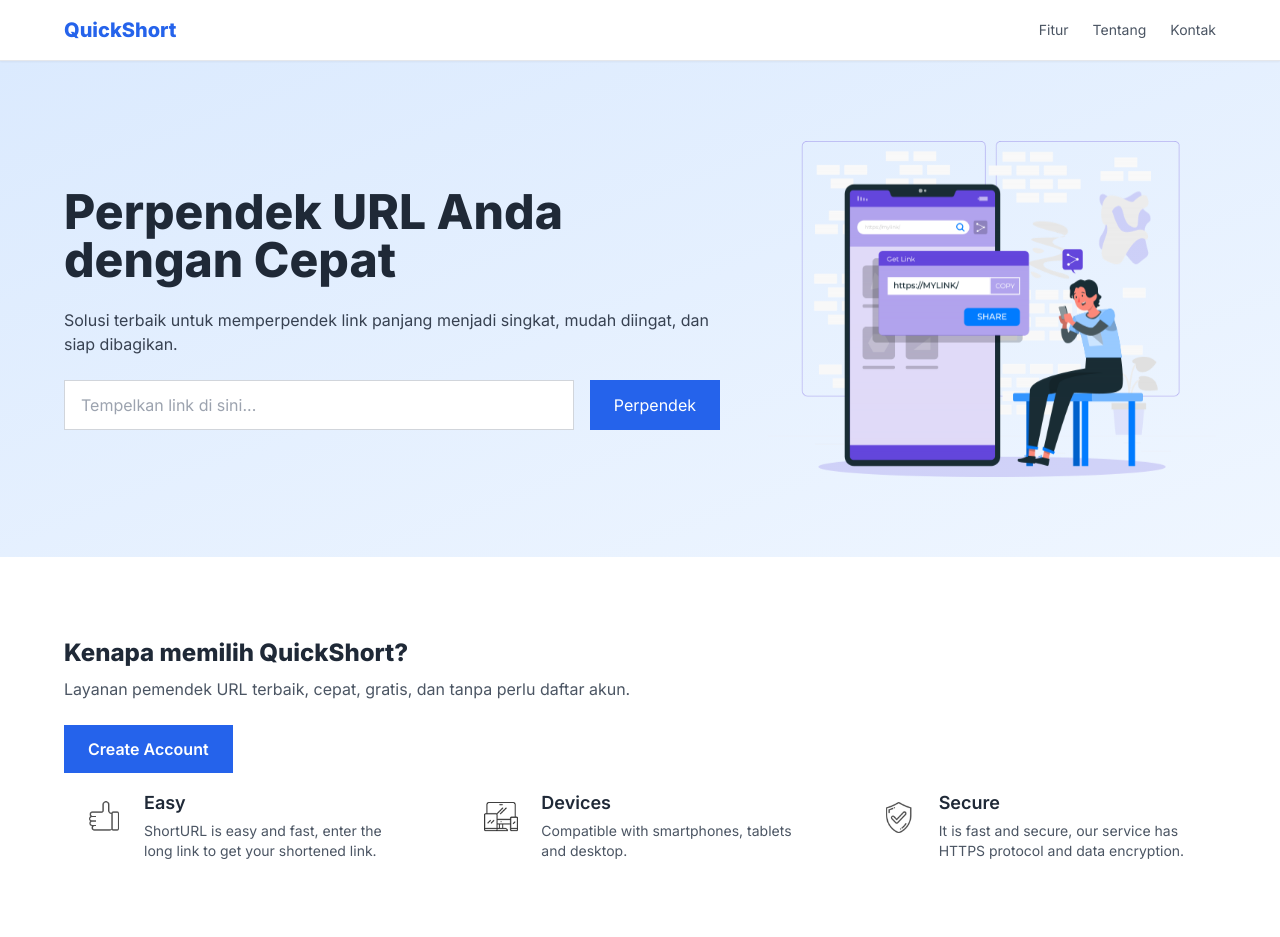
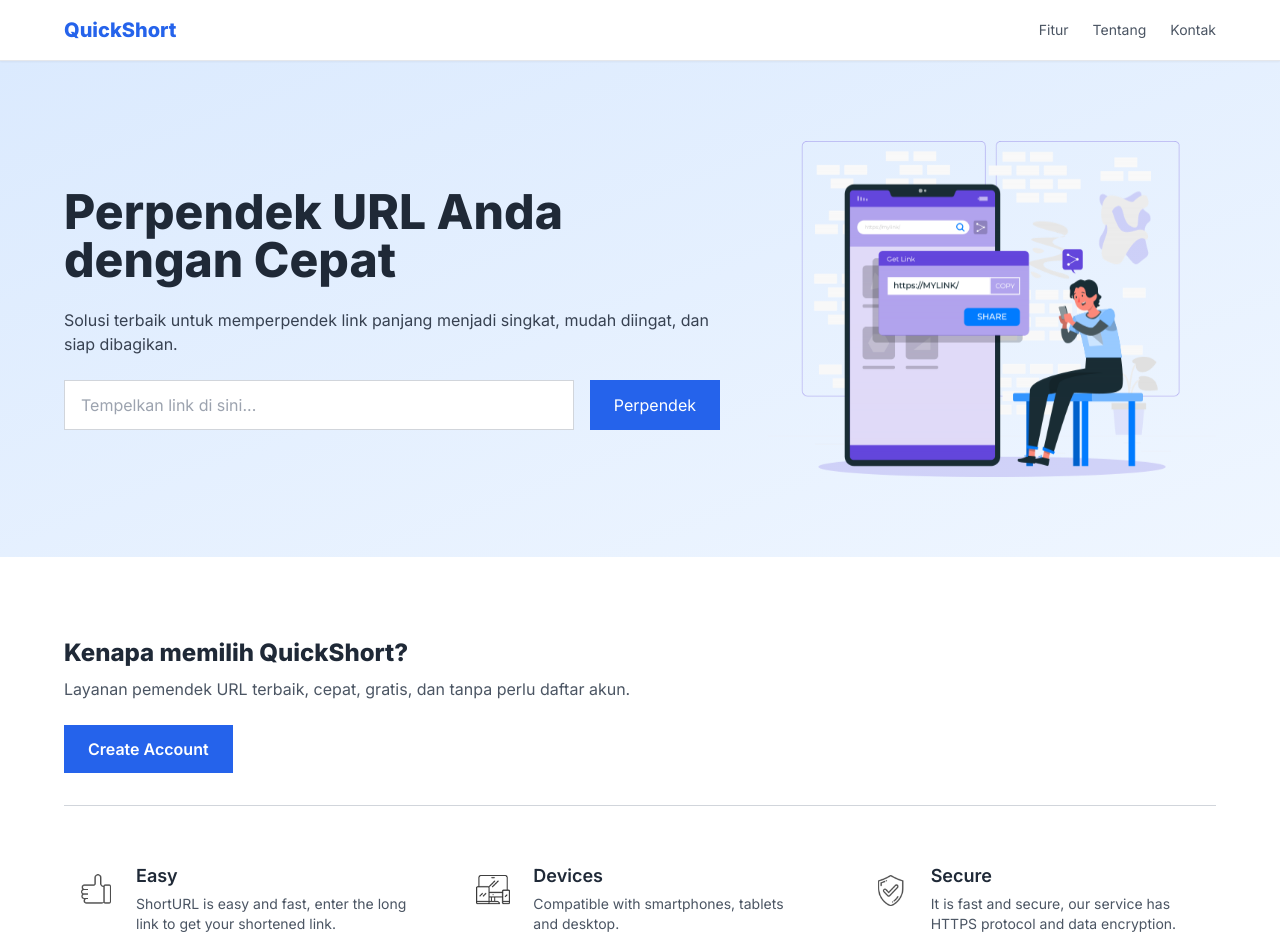
Before and after one commit to hyein89/my-url-landing, a Next.js app: page / in a window 1280 px wide. Shown: the top 937 px of the page. Built offline with nearby package versions, Linux system fonts and the light colour scheme.

Commit message:
Update page.tsx

```diff
--- a/app/page.tsx
+++ b/app/page.tsx
@@ -48,15 +48,18 @@ export default function Home() {
       </section>
 
       {/* Features */}
+{/* Features */}
 <section id="features" className="bg-white dark:bg-gray-900 px-4 py-20">
   <div className="max-w-6xl mx-auto">
-    <h3 className="text-2xl font-bold mb-2 text-center md:text-left">Kenapa memilih QuickShort?</h3>
+    <h3 className="text-2xl font-bold mb-2 text-center md:text-left">
+      Kenapa memilih QuickShort?
+    </h3>
     <p className="text-center md:text-left text-gray-600 dark:text-gray-300 mb-6">
       Layanan pemendek URL terbaik, cepat, gratis, dan tanpa perlu daftar akun.
     </p>
 
     {/* Tombol Create Account */}
-    <div className="flex justify-center md:justify-start">
+    <div className="flex justify-center md:justify-start mb-8">
       <a
         href="/register"
         className="bg-blue-600 hover:bg-blue-700 text-white font-semibold px-6 py-3 transition-colors duration-200"
@@ -65,6 +68,10 @@ export default function Home() {
       </a>
     </div>
 
+    {/* Pemisah */}
+    <hr className="border-gray-300 dark:border-gray-600 mb-10" />
+
+    {/* Grid Fitur */}
     <div className="grid grid-cols-1 sm:grid-cols-2 md:grid-cols-3 gap-10">
       {[
         {
@@ -100,7 +107,7 @@ export default function Home() {
       ].map((item, i) => (
         <div
           key={i}
-                className="flex flex-col sm:flex-row sm:items-start sm:text-left text-center items-center gap-4 px-4 py-4"
+          className="flex items-start text-left gap-4 px-2 py-4"
         >
           <img src={item.icon} alt={item.title} className="w-12 h-12" loading="lazy" />
           <div>
```
Lines whose indentation alone changed are shown as unchanged.
